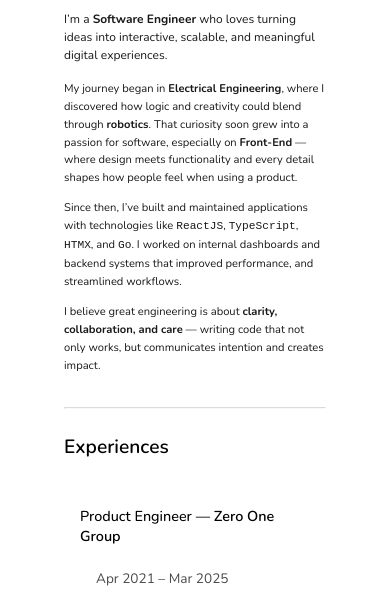
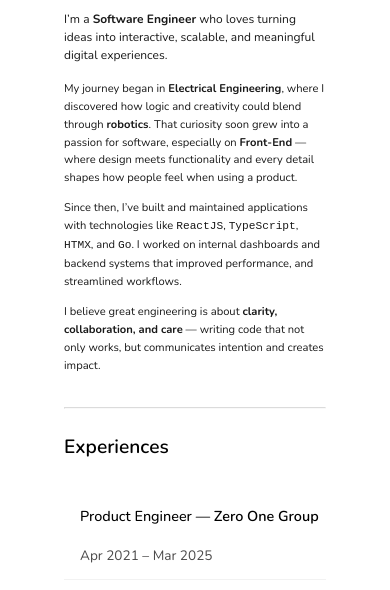
Before and after one commit to gelembungsahabat/gelembungsahabat.github.io, an Astro site: page / in a window 390 px wide. Shown: the part 212-802 px from the top of the page. Built offline with nearby package versions, Linux system fonts and the light colour scheme; Astro itself is replaced by a stand-in of ours.

Commit message:
hotfix: fix margin on experience list

```diff
--- a/src/components/sections/styles/experience.css
+++ b/src/components/sections/styles/experience.css
@@ -20,7 +20,6 @@
   grid-template-columns: 10rem 1fr;
   align-items: start;
   gap: 1.2rem;
-  margin: 1rem;
   padding: 0.8rem 0;
   border-bottom: 1px solid rgba(0, 0, 0, 0.05);
   transition: background 0.3s ease, transform 0.3s ease;
@@ -60,11 +59,12 @@
 
   .date {
     order: 2;
-    margin-top: 0.2rem;
+    margin-left: 1rem;
     font-size: 0.85rem;
   }
 
   .role {
     order: 1;
+    margin-left: 1rem;
   }
 }
```
